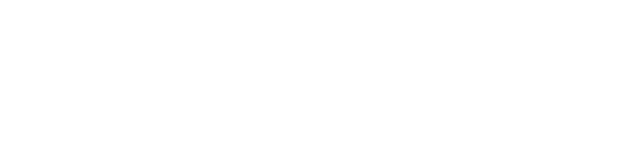
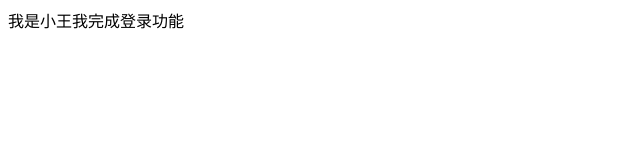
Before and after one commit to chen1393725964/one, a plain HTML site: page index.html in a window 1280 px wide. Shown: the whole page, without its empty margins (0-640 px from the left). Drawn offline with Linux system fonts and the light colour scheme.

Commit message:
我是小王我完成了登录功能

```diff
--- a/index.html
+++ b/index.html
@@ -5,6 +5,6 @@
     <title></title>
 </head>
 <body>
-
+  <div>我是小王我完成登录功能</div>
 </body>
 </html>
```
